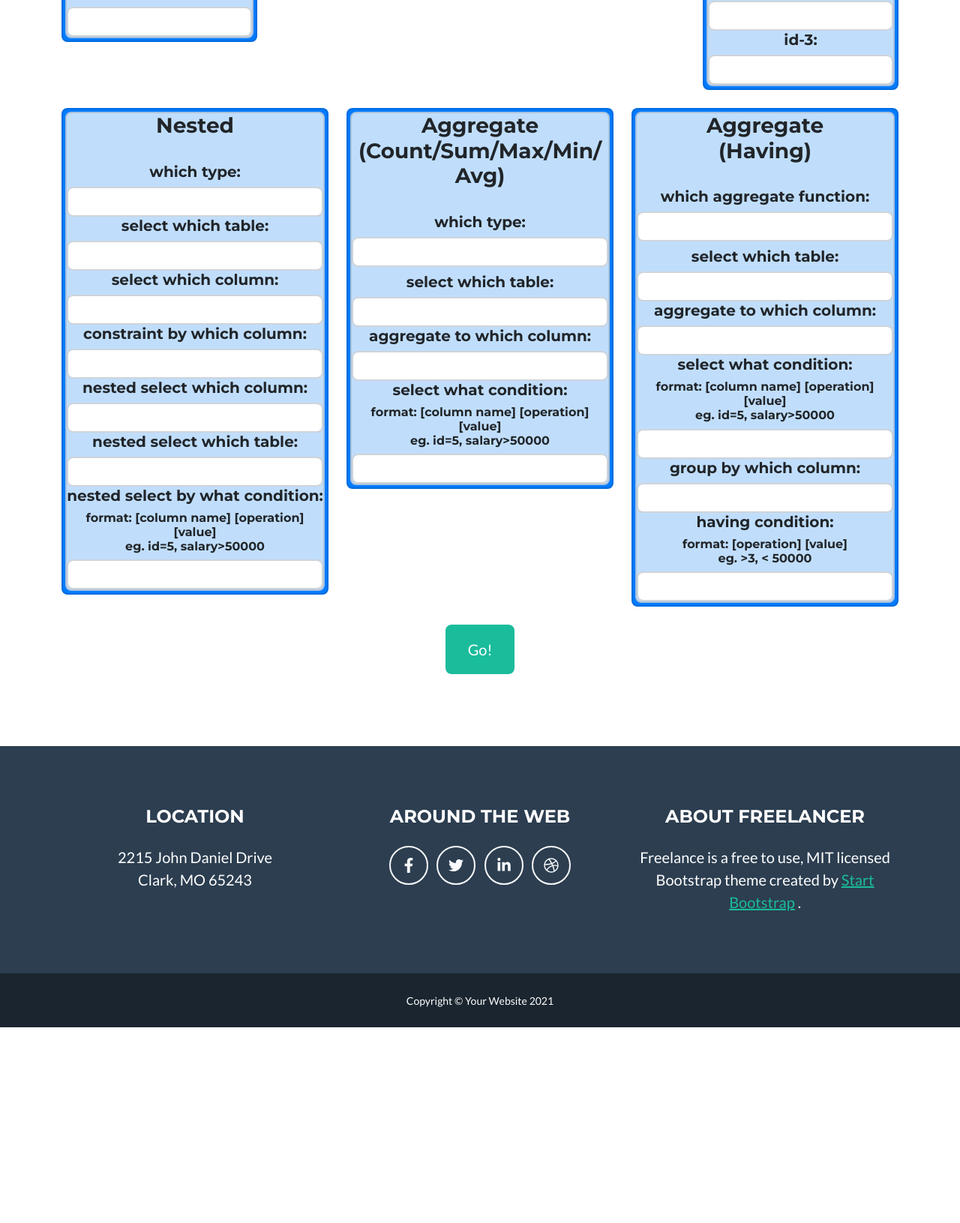
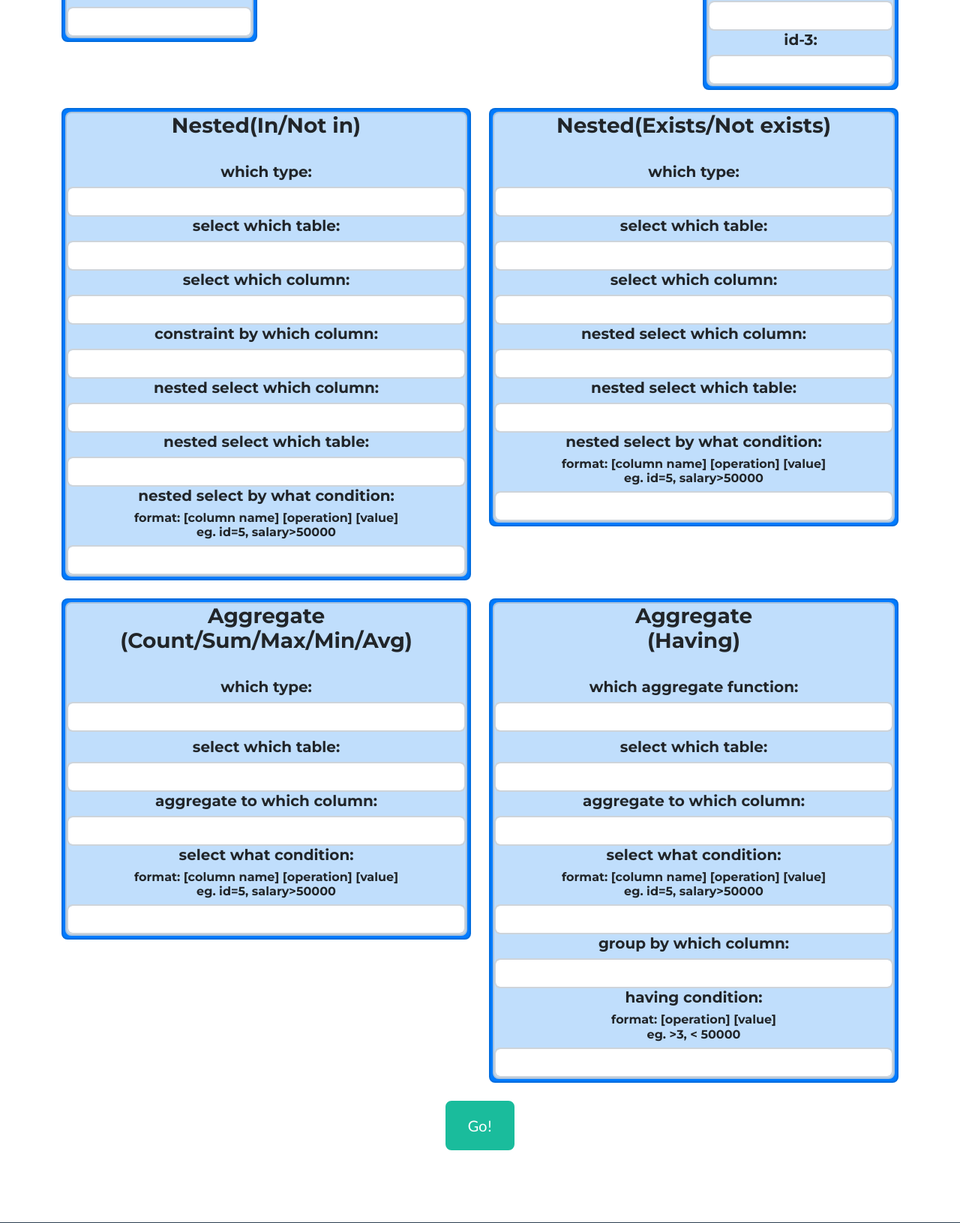
Before and after one commit to alia0801/clinic-system, a PHP site: page /clinic-system/freelancer/button_page.php in a window 1280 px wide. Shown: the part 1290-2921 px from the top of the page at 75% size. Before the commit the page ends 2660 px from the top, so only its background shows below. Run offline with PHP 8.4, Linux system fonts and the light colour scheme.

Commit message:
ComplexFuncOK

```diff
--- a/freelancer/button_page.php
+++ b/freelancer/button_page.php
@@ -64,7 +64,8 @@
                                      <option value="Delete">
                                      <option value="Insert">
                                      <option value="Update">
-                                     <option value="Nested">
+                                     <option value="Nested-In">
+                                     <option value="Nested-Exist">
                                      <option value="Aggregate">
                                      <option value="Aggregate-Having">
                                      <!-- <option value="Nested-In">
@@ -191,21 +192,21 @@
         </div>
 
         <!-- Portfolio Item 6 -->
-        <div class="col-md-6 col-lg-4">
+        <div class="col-md-6 col-lg-6">
               <br>
             <div class="card text-center" style = "background: #007bff; padding:3px">
                 <div class="stat-widget-two">
                     <div class="stat-content">
                         <div class="card bg-retired" style = "background: #c0defc">
-                            <h3 class="card-title">Nested </h3>
+                            <h3 class="card-title">Nested(In/Not in) </h3>
                             <br>
                                 <h5> which type: </h5>
                                 <input class="form-control" id="nested_type" name="nested_type" type="text" value="" list="nested_category"  autocomplete="off" />
                                 <datalist id="nested_category">
                                      <option value="Nested-In">
                                      <option value="Nested-Not In">
-                                     <option value="Nested-Exists">
-                                     <option value="Nested-Not Exists">
+                                     <!-- <option value="Nested-Exists">
+                                     <option value="Nested-Not Exists"> -->
                                 </datalist>
                                 <h5> select which table: </h5>
                                 <input class="form-control" id="nested_table_select"name="nested_table_select" type="text" list="table_category" value="" />
@@ -237,7 +238,54 @@
             </div>
         </div>
 
-        <div class="col-md-6 col-lg-4">
+                <!-- Portfolio Item 6 -->
+                <div class="col-md-6 col-lg-6">
+              <br>
+            <div class="card text-center" style = "background: #007bff; padding:3px">
+                <div class="stat-widget-two">
+                    <div class="stat-content">
+                        <div class="card bg-retired" style = "background: #c0defc">
+                            <h3 class="card-title">Nested(Exists/Not exists) </h3>
+                            <br>
+                                <h5> which type: </h5>
+                                <input class="form-control" id="exists_type" name="exists_type" type="text" value="" list="nested_category2"  autocomplete="off" />
+                                <datalist id="nested_category2">
+                                     <!-- <option value="Nested-In">
+                                     <option value="Nested-Not In"> -->
+                                     <option value="Nested-Exists">
+                                     <option value="Nested-Not Exists">
+                                </datalist>
+                                <h5> select which table: </h5>
+                                <input class="form-control" id="exists_table_select"name="exists_table_select" type="text" list="table_category" value="" />
+                                <datalist id="table_category">
+                                     <option value="chemist">
+                                     <option value="doctor">
+                                     <option value="examine_record">
+                                     <option value="nurse">
+                                     <option value="outpatient">
+                                     <option value="patient">
+                                     <option value="prescription">
+                                     <option value="register_record">
+                                     <option value="treat_record">
+                                </datalist>
+                                <h5> select which column: </h5>
+                                <input class="form-control" id="exists_column"name="exists_column" type="text" value="" />
+                                <!-- <h5> constraint by which column: </h5>
+                                <input class="form-control" id="exists_column_constraint"name="exists_column_constraint" type="text" value="" /> -->
+
+                                <h5> nested select which column: </h5>
+                                <input class="form-control" id="exists_column_nest"name="exists_column_nest" type="text" value="" />
+                                <h5> nested select which table: </h5>
+                                <input class="form-control" id="exists_table_nest"name="exists_table_nest" type="text" list="table_category" value="" />
+                                <h5> nested select by what condition: </h5><h6>format: [column name] [operation] [value]<br> eg. id=5, salary>50000 </h6>
+                                <input class="form-control" id="exists_condition"name="exists_condition" type="text" value="" />
+                        </div>
+                    </div>
+                </div>
+            </div>
+        </div>
+
+        <div class="col-md-6 col-lg-6">
               <br>
             <div class="card text-center" style = "background: #007bff; padding:3px">
                 <div class="stat-widget-two">
@@ -272,7 +320,7 @@
             </div>
         </div>
 
-        <div class="col-md-6 col-lg-4">
+        <div class="col-md-6 col-lg-6">
               <br>
             <div class="card text-center" style = "background: #007bff; padding:3px">
                 <div class="stat-widget-two">
```
Also changed, not shown: freelancer/button_ans.php (+31 -10 lines).
